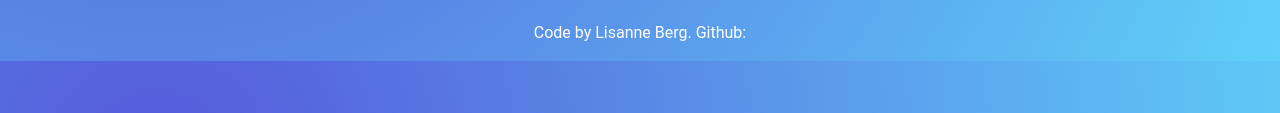
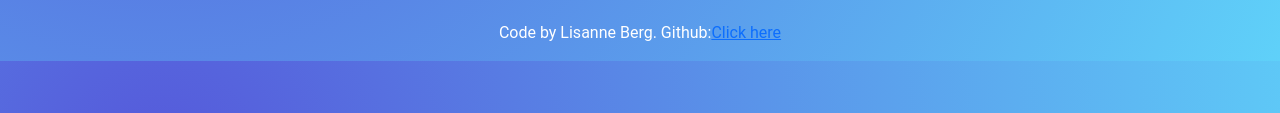
Before and after one commit to MissMountain/SheCodes-Plus-Homework-Week-6, a website built with Parcel: page index.html in a window 1280 px wide. Shown: the part 522-635 px from the top of the page. Built offline with nearby package versions, Linux system fonts and the light colour scheme; files whose address does not match are found by name.

Commit message:
Added the github link

```diff
--- a/index.html
+++ b/index.html
@@ -86,7 +86,7 @@
       </div>
     </div>
     <br />
-    <p>Code by Lisanne Berg. Github:<a href=""></a></p>
+    <p>Code by Lisanne Berg. Github:<a href="https://github.com/MissMountain/SheCodes-Plus-Homework-Week-6">Click here</a></p>
     <script src="src/index.js"></script>
   </body>
 </html>
```
